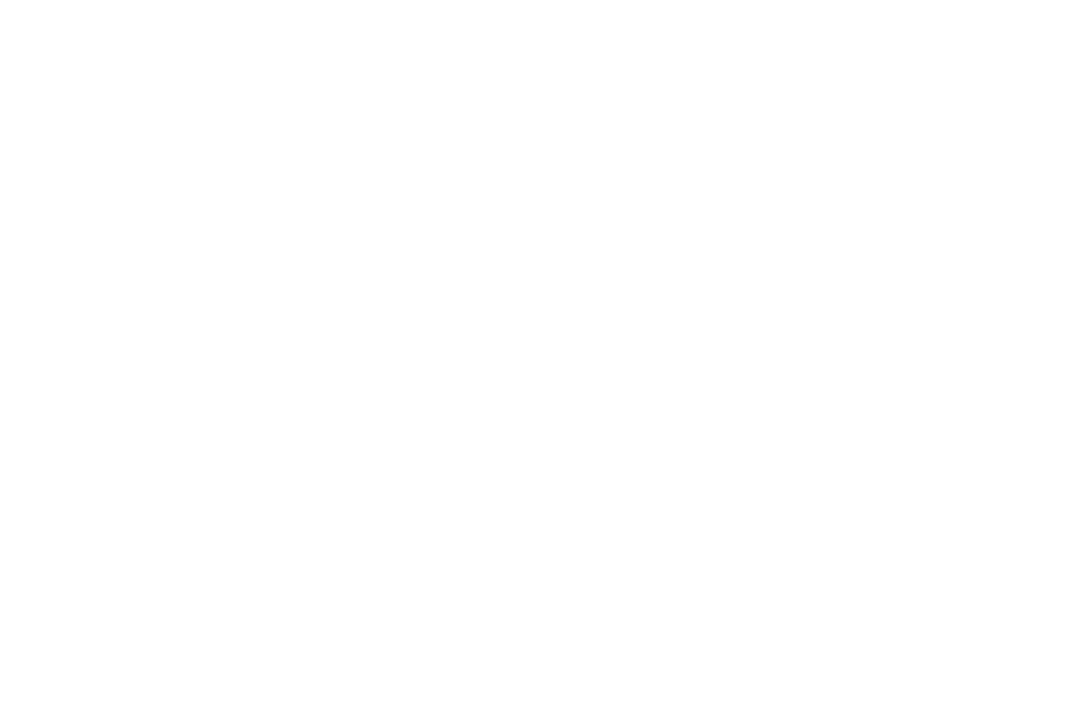
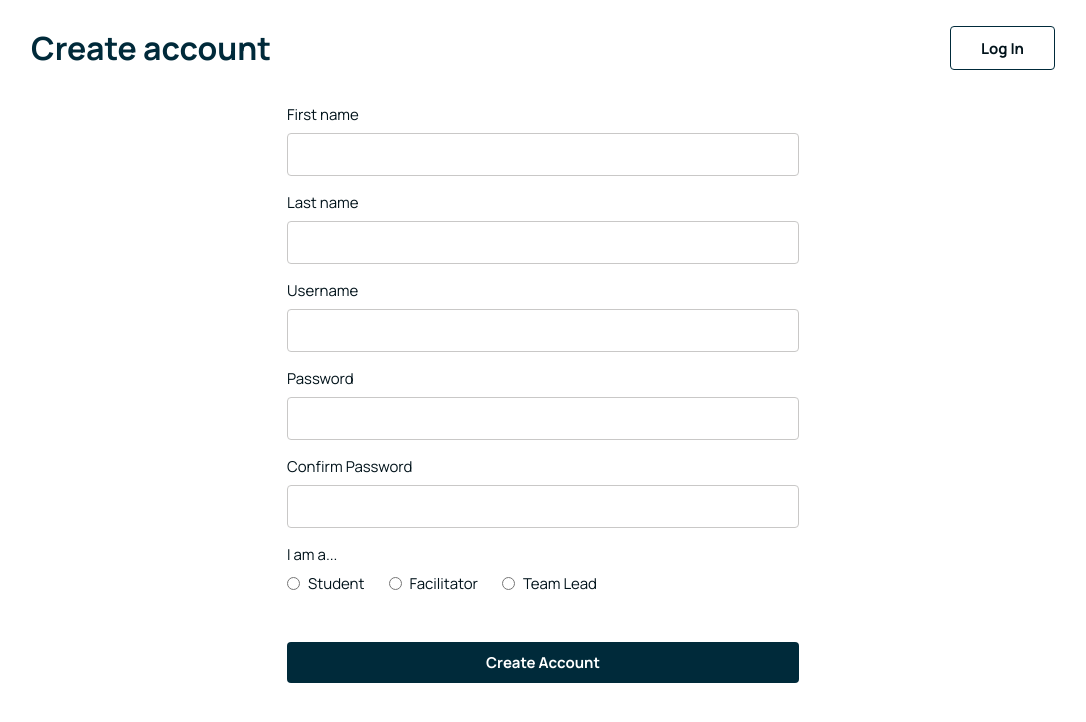
Before and after one commit to NicoleMoyo/student-requests, a React (Create React App) app in the folder client/: page /signup in a window 1280 px wide. Before the commit this address had no page. Shown: the top 722 px of the page, without its empty margins (97-1183 px from the left). Built offline with nearby package versions, Linux system fonts and the light colour scheme.

Commit message:
add login form

```diff
--- a/client/src/App.css
+++ b/client/src/App.css
@@ -213,3 +213,35 @@
     border: 1px solid var(--Grey, #C9C8C7);
     margin-bottom: 48px;
 }
+
+.authFormInput {
+    display: flex;
+    flex-direction: column;
+    width: 100%;
+    gap: 8px
+}
+
+.authForm {
+    width: 50%;
+    display: flex;
+    flex-direction: column;
+    margin: auto;
+}
+
+.textField {
+    display: flex;
+    padding: 10px 12px;
+    align-items: center;
+    align-self: stretch;
+    border-radius: 4px;
+    border: 1px solid var(--Grey, #C9C8C7);
+    font-family: Manrope;
+    font-size: 15px;
+    font-style: normal;
+    margin-bottom: 16px;
+}
+
+.authButton {
+    width: 100%;
+    margin-top: 32px;
+}
--- a/client/src/App.js
+++ b/client/src/App.js
@@ -3,6 +3,8 @@
 import Home from './pages/Home';
 import Facilitator from './pages/Facilitator';
 import Student from './pages/Student';
+import Register from './pages/Register';
+import Login from './pages/Login';
 
 function App() {
 
@@ -13,6 +15,8 @@
         <Route path='/' exact Component={Home}/>
         <Route path='/facilitator' exact Component={Facilitator}/>
         <Route path='/student' exact Component={Student}/>
+        <Route path='/signup' exact Component={Register}/>
+        <Route path='/login' exact Component={Login}/>
       </Routes>
       </BrowserRouter>
     </div>
--- /dev/null
+++ b/client/src/pages/Login.js
@@ -0,0 +1,9 @@
+import React from 'react'
+
+function Login() {
+  return (
+    <div>Login</div>
+  )
+}
+
+export default Login
--- /dev/null
+++ b/client/src/pages/Register.js
@@ -0,0 +1,82 @@
+import React from 'react'
+import { Formik, Form, Field, ErrorMessage } from 'formik';
+import * as Yup from 'yup';
+
+function Register() {
+    const initialValues = {
+        username: '',
+        first_name: '',
+        last_name: '',
+        password: '',
+    };
+
+    const validationSchema = Yup.object().shape({
+        username: Yup.string().required('Cannot send an empty request').min(6, 'Feedback must be at least 6 characters')
+    });
+
+    const onSubmit = () => {
+
+    }
+
+    return (
+    <div>
+        <div className='nav'>
+            <p className='navTitle'>Create account</p>
+            <div className='secondaryButton'>
+            Log In
+            </div>
+        </div>
+        <Formik initialValues={initialValues} onSubmit={onSubmit} validationSchema={validationSchema}>
+            <Form className='authForm'>
+                <div className='authFormInput'>
+                    <label>First name</label>
+                    <Field className="textField" name='first_name'></Field>
+                    <ErrorMessage name='first_name' component='div' id='errorMessage' />
+                </div>
+                <div className='authFormInput'>
+                    <label>Last name</label>
+                    <Field className="textField" name='last_name'></Field>
+                    <ErrorMessage name='last_name' component='div' id='errorMessage' />
+                </div>
+                <div className='authFormInput'>
+                    <label>Username</label>
+                    <Field className="textField" name='username'></Field>
+                    <ErrorMessage name='username' component='div' id='errorMessage' />
+                </div>
+                <div className='authFormInput'>
+                    <label>Password</label>
+                    <Field className="textField" name='password'></Field>
+                    <ErrorMessage name='password' component='div' id='errorMessage' />
+                </div>
+                <div className='authFormInput'>
+                    <label>Confirm Password</label>
+                    <Field className="textField" name='confirm_password'></Field>
+                    <ErrorMessage name='confirm_password' component='div' id='errorMessage' />
+                </div>
+                <div className='authFormInput'>
+                    <label>I am a...</label>
+                    <div name="request_type" role="group" aria-labelledby="my-radio-group" className='requestTypeSection'>
+                        <label className='requestTypeSelect'>
+                        <Field type="radio" name="role" value="Student" />
+                                    Student
+                        </label>
+                        <label className='requestTypeSelect'>
+                        <Field type="radio" name="role" value="Team Lead" />
+                                    Facilitator
+                        </label>
+                        <label className='requestTypeSelect'>
+                        <Field type="radio" name="role" value="Team Lead" />
+                                    Team Lead
+                        </label>
+                    </div>
+                    <ErrorMessage name='role' component='div' id='errorMessage' />
+                </div>
+
+                <button className='authButton' type='submit'>Create Account</button>
+            </Form>
+        </Formik>
+    </div>
+  )
+}
+
+export default Register
--- a/client/src/pages/Student.js
+++ b/client/src/pages/Student.js
@@ -7,7 +7,6 @@
 function Student() {
     const [requests, setRequests] = useState();
     const [responses, setResponses] = useState();
-    const [requestId, setRequestId] = useState();
     const [facilitators, setFacilitators] = useState();
     const [hiddenState, setHiddenState] = useState(true);
 
```
